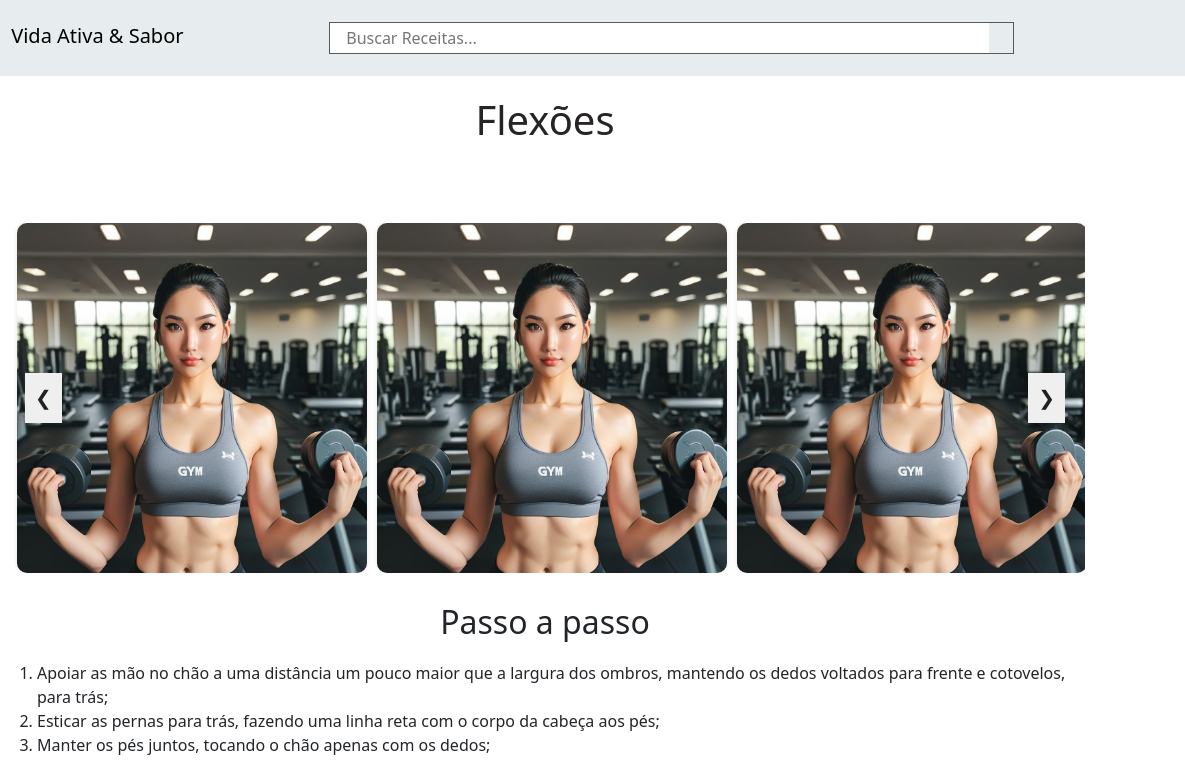
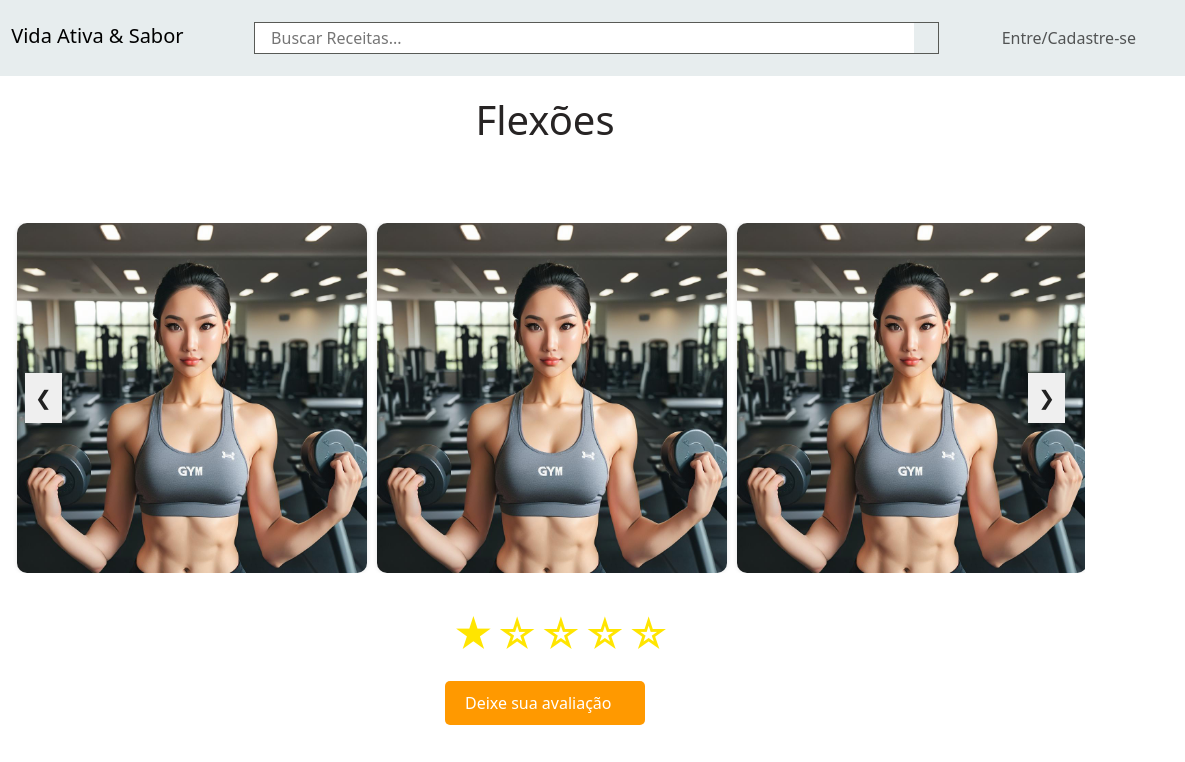
Before and after one commit to ICEI-PUC-Minas-PMV-SI/pmv-si-2024-1-pe3-t2-vida-ativa-sabor, a website: page Src/exercício.html in a window 1280 px wide. Shown: the top 762 px of the page, 95-1280 px from the left. Drawn offline with nearby package versions, Linux system fonts and the light colour scheme.

Commit message:
Adição da avaliação na tela de exercício

```diff
--- a/Src/exercício.html
+++ b/Src/exercício.html
@@ -20,6 +20,46 @@
 
         .exercicios p {
             text-align: center;
+        }
+
+        .avaliacao{
+          display: flex;
+
+        }
+
+        .star-icon{
+          list-style-type: none;
+          border: 1px solid #fff;
+          cursor: pointer;
+          color: #ffe500;
+          font-size: 40px;/* alterar o tamanho das estrelas */
+        }
+
+        .star-icon::before{
+          content: "\2605";
+        }
+
+        .star-icon.ativo ~ .star-icon::before{
+          content: "\2606";
+        }
+
+        .avaliacao:hover .star-icon::before{
+          content: "\2605";
+        }
+
+        .star-icon:hover ~ .star-icon::before{
+          content: "\2606";
+        }
+
+        .button {
+          background-color: #ff9900;
+          color: white;
+          padding: 10px 20px;
+          border-radius: 5px;
+          text-decoration: none;
+          width: 200px;
+          margin-bottom: 40px;
+
         }
     </style>
     <title>Vida Ativa & Sabor</title>
@@ -68,6 +108,16 @@
                 <button class="next">&#10095;</button>
             </div>
 
+            <ul class="avaliacao">
+                <li class="star-icon ativo" data-avaliacao="1"></li>
+                <li class="star-icon" data-avaliacao="2"></li>
+                <li class="star-icon" data-avaliacao="3"></li>
+                <li class="star-icon" data-avaliacao="4"></li>
+                <li class="star-icon" data-avaliacao="5"></li>
+              </ul>
+
+            <a href="#" class="button">Deixe sua avaliação</a>
+
             <h2>Passo a passo</h2>
         <ol>
             <li>Apoiar as mão no chão a uma distância um pouco maior que a largura dos ombros, mantendo os dedos voltados para frente e cotovelos, para trás;</li>
@@ -115,3 +165,31 @@
 
 
 </footer>
+
+<script src="https://cdn.jsdelivr.net/npm/@popperjs/core@2.11.6/dist/umd/popper.min.js" integrity="sha384-QFUBQA+1knX9GfQTvSnsI5sViT3wfsih30w4Q6/FZabWM2KjkQFI4wdoQPsmJ9Uj" crossorigin="anonymous"></script>
+    <script src="https://cdn.jsdelivr.net/npm/bootstrap@5.3.0-alpha3/dist/js/bootstrap.min.js" integrity="sha384-MNJu6DvPauZgjB0Gtms3/Co2DmMCAw/i7D41cYpYDd1h81FZfZ9Bj8yzpL3D2s7H" crossorigin="anonymous"></script>
+    <script src="script.js"></script>
+    <script>
+
+      const buttons = document.querySelectorAll('.button');
+
+      var stars = document.querySelectorAll('.star-icon');
+
+                  document.addEventListener('click', function(e){
+                    var classStar = e.target.classList;
+                    if(!classStar.contains('ativo')){
+                      stars.forEach(function(star){
+                        star.classList.remove('ativo');
+                      });
+                      classStar.add('ativo');
+                    }
+
+                    buttons.forEach((button, index) => {
+                      button.addEventListener('click', () => {
+                        alert(`Sua avaliação de ${(e.target.getAttribute('data-avaliacao'))} estrelas foi registrada com sucesso!`);
+                      });
+                    });
+                  });
+    </script>
+</body>
+</html>
```
